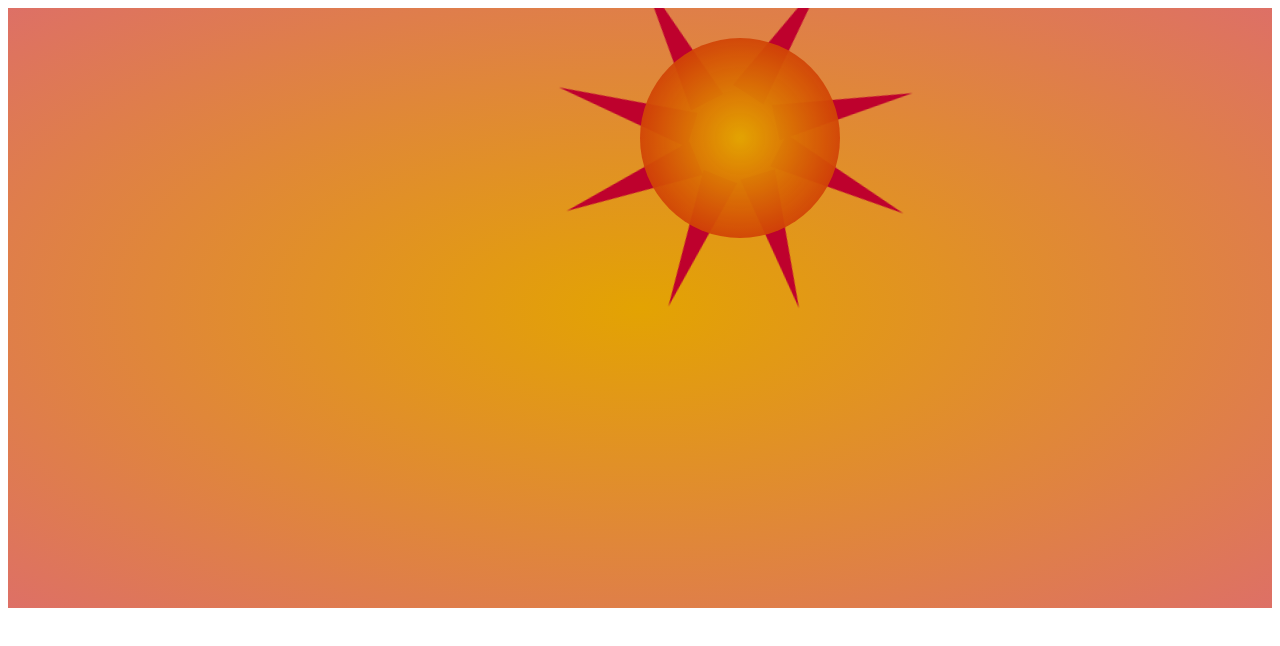
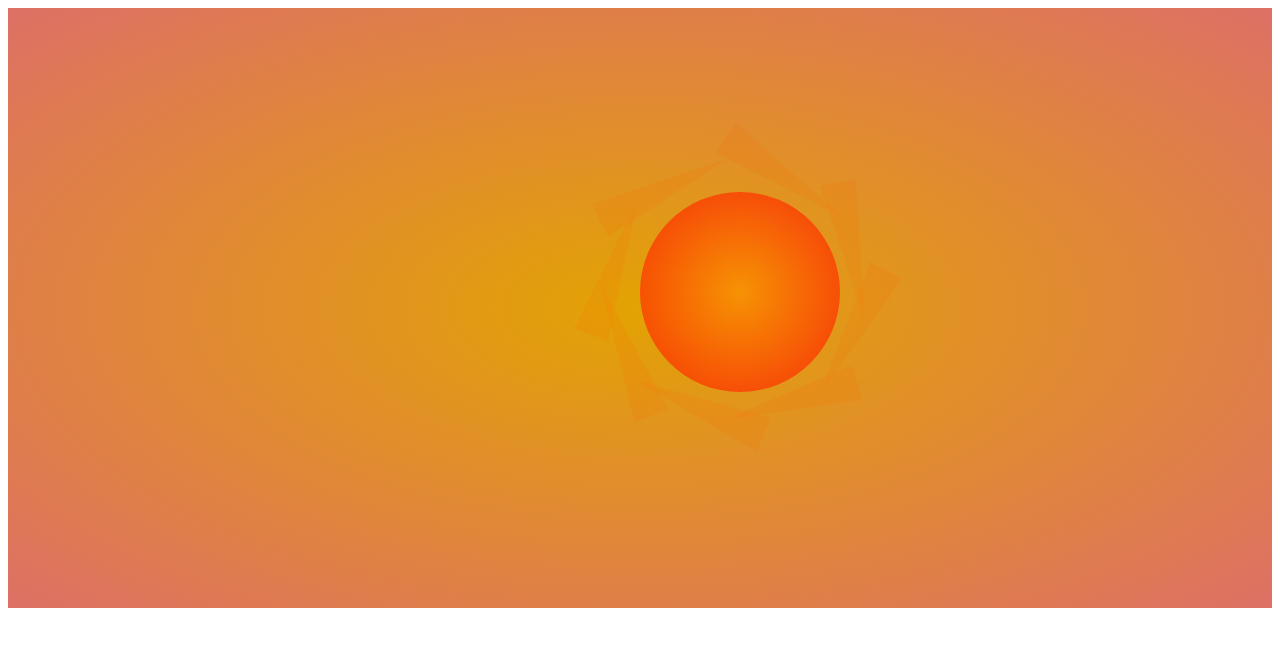
Before and after one commit to margaritaritik/css-module, a React (Create React App) app: page / in a window 1280 px wide. Shown: the top 646 px of the page. Built offline with nearby package versions, Linux system fonts and the light colour scheme.

Commit message:
sunshine

```diff
--- a/src/components/animation time of day/style_timeOfDay.module.css
+++ b/src/components/animation time of day/style_timeOfDay.module.css
@@ -20,9 +20,9 @@
     top: 30px;
     left: 50%;
     transition: all 5s linear 2s;
-    /*animation: sunrise_animation 10s;*/
-    /*animation-direction: alternate-reverse;*/
-    /*animation-iteration-count: infinite;*/
+    animation: sunrise_animation 20s;
+    animation-direction: alternate-reverse;
+    animation-iteration-count: infinite;
 }
 .sunrise{
     position: absolute;
@@ -32,7 +32,7 @@
     max-width: 200px;
     max-height: 200px;
     border-radius: 60%;
-    background: radial-gradient(#e3a302, rgba(201, 24, 8, 0.9));
+    background: radial-gradient(#fc9002, rgb(253, 24, 3));
     z-index: 10;
 }
 .suncontainer li{
@@ -40,13 +40,14 @@
     display: block;
     list-style-type: none;
     border: 18px solid transparent;
-    border-left: 140px solid #be012d;
+    border-left: 140px solid #fc6203;
     top: 0;
     margin-right: -25%;
     transition: all 5s linear 2s;
     animation: rays_animation 6s;
     animation-direction: alternate-reverse;
     animation-iteration-count: infinite;
+
 
 }
 
@@ -89,14 +90,14 @@
 
 @keyframes sunrise_animation {
     0%{
-        top: 200%;
-        opacity: 1;
+        top: 113%;
+        opacity: 0;
     }
     50%{
-        opacity: 1;
+        opacity: 0.7;
     }
-    53%{
-        opacity: 1;
+    70%{
+        opacity: 0.8;
     }
     100%{
         top:20%;
@@ -110,17 +111,17 @@
         transform: rotate(-20deg);
     }
     50%{
-        /*opacity: 0.1;*/
+        opacity: 0.1;
     }
     53%{
-        /*opacity: 0.5;*/
+        opacity: 0.4;
     }
     80%{
-        /*opacity: 0.6;*/
+        opacity: 0.5;
     }
     100%{
-        /*opacity: 1;*/
+        opacity: 1;
         transform:  translate(5px, 50%);
-        transform: rotate(20deg);
+        transform: rotate(180deg);
     }
 }
```
